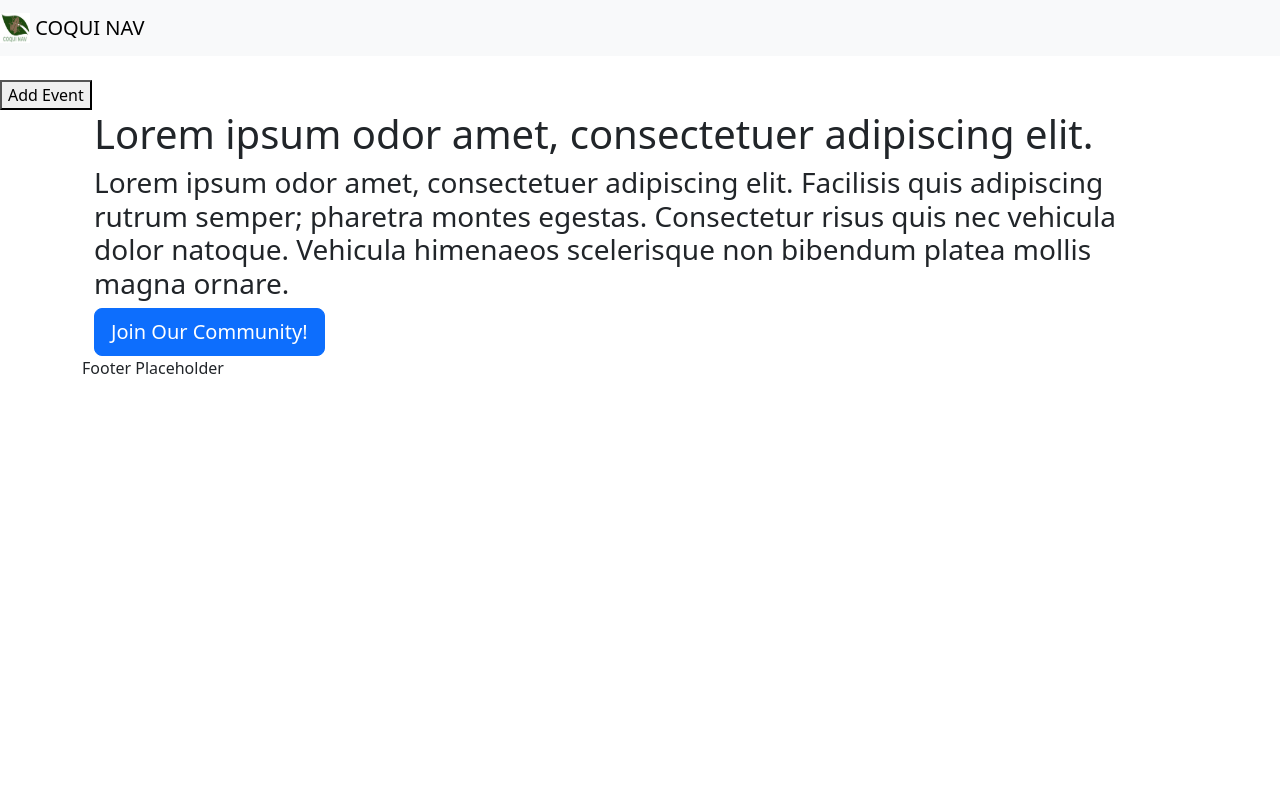
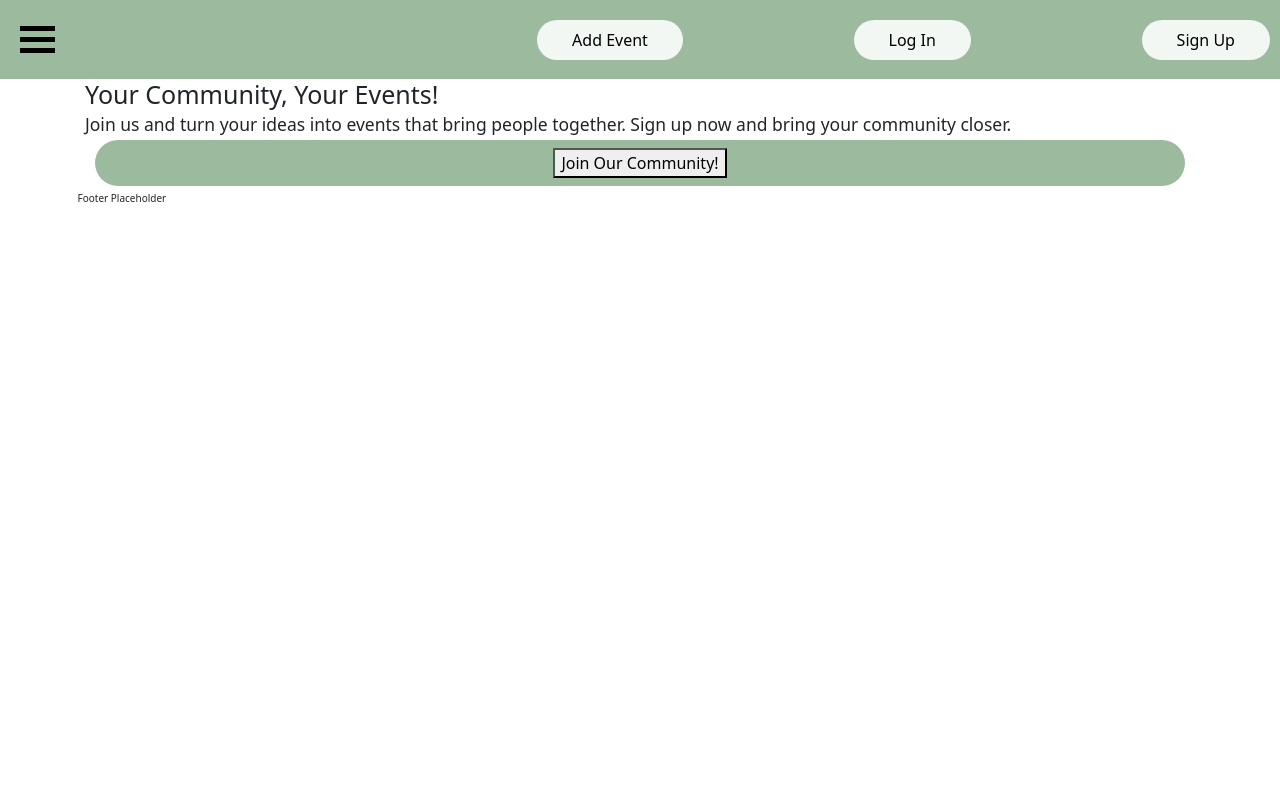
Before and after one commit to arycodes0/CoquiNav, a Flask app: page / in a window 1280 px wide. Run offline with Flask 3, Linux system fonts and the light colour scheme.

Commit message:
style first commit

```diff
--- /dev/null
+++ b/static/css/style.css
@@ -0,0 +1,119 @@
+/*
+Styling for COQUI NAV
+*/
+ * {
+    box-sizing: border-box;
+ }
+
+ html {
+    scroll-behavior: smooth;
+    font-size: 62.5%;
+    position: relative;
+    height: 100%;
+    margin: auto;
+ }
+
+ /* Custom Properties */
+ :root {
+    /* Colors */
+    --color-header: #9CBA9D;
+    --color-primary: #F2F7F4;
+    --color-footer: #9CBA9D;
+    --color-text: #1E1E1E;
+    --color-hover: #799a9c;
+    --color-button-bg: #F2F7F4;
+
+    /* Fonts */
+    --font-family-title: 'Rowdies', Helvetica, Arial, sans-serif;
+    --font-family-base: 'Inter', Helvetica, Arial;
+
+    /* Padding and Margins */
+    --header-button-padding: 8px 35px;
+    --header-button-margins: 5px 10px;
+ }
+
+ /* Header and Footer */
+ header {
+    background-color: var(--color-header);
+    padding: 0;
+    display: flex;
+    justify-content: space-between;
+    align-items: center;
+    width: 100%;
+    margin: 0;
+    box-sizing: border-box;
+ }
+
+ #eventAdder, #loginButton, #signupButton {
+    background-color: var(--color-button-bg);
+    text-align: center;
+    border: none;
+    padding: var(--header-button-padding);
+    text-decoration: none;
+    font-size: medium;
+    margin: var(--header-button-margins);
+    cursor: pointer;
+    border-radius: 50px;
+ }
+
+ #eventAdder:hover, #loginButton:hover, #signupButton:hover {
+    background-color: var(--color-hover);
+ }
+
+/* Style for the hamburger icon */
+.menu-icon {
+    cursor: pointer;
+    display: inline-block;
+    margin: 20px;
+}
+
+.menu-icon .bar {
+    width: 35px;
+    height: 5px;
+    background-color: black;
+    margin: 6px 0;
+    transition: 0.4s;
+}
+
+/* Style for the vertical nav menu */
+.nav-menu {
+    width: 200px;
+    background-color: #333;
+    position: fixed;
+    top: 0;
+    left: -200px;
+    height: 100%;
+    transition: 0.3s;
+}
+
+.nav-menu ul {
+    list-style-type: none;
+    padding: 0;
+}
+
+.nav-menu ul li {
+    text-align: left;
+    padding: 15px;
+}
+
+.nav-menu ul li a {
+    color: white;
+    text-decoration: none;
+    display: block;
+}
+
+.nav-menu ul li a:hover {
+    background-color: var(--color-text);
+}
+
+#signup-container {
+    background-color: var(--color-header);
+    text-align: center;
+    border: none;
+    padding: var(--header-button-padding);
+    text-decoration: none;
+    font-size: medium;
+    margin: var(--header-button-margins);
+    cursor: pointer;
+    border-radius: 50px;
+}
--- a/templates/base.html
+++ b/templates/base.html
@@ -7,8 +7,10 @@
         <link rel="apple-touch-icon" sizes="180x180" href="{{ url_for('static', filename='images/apple-touch-icon.png') }}">
         <link rel="icon" type="image/png" sizes="32x32" href="{{ url_for('static', filename='images/favicon-32x32.png') }}">
         <link rel="icon" type="image/png" sizes="16x16" href="{{ url_for('static', filename='images/favicon-16x16.png') }}">
+        <link rel="stylesheet" href="static/css/style.css">
         <link rel="manifest" href="{{ url_for('static', filename='images/site.webmanifest') }}">
         <link href="https://cdn.jsdelivr.net/npm/bootstrap@5.3.3/dist/css/bootstrap.min.css" rel="stylesheet" integrity="sha384-QWTKZyjpPEjISv5WaRU9OFeRpok6YctnYmDr5pNlyT2bRjXh0JMhjY6hW+ALEwIH" crossorigin="anonymous">
+        <link rel="stylesheet" href="https://fonts.googleapis.com/css?family=Rowdies">
     </head>
     <body>
         <!--Header-->
@@ -25,7 +27,7 @@
         {% include 'footer.html' %}
 
         <!--Custom JS-->
-        <script src="{{ url_for('static', filename='script.js') }}"></script>
+        <script src="/static/js/app.js"></script>
         <!--Link to bootstrap CDN JS via jsDelivr-->
         <script src="https://cdn.jsdelivr.net/npm/bootstrap@5.3.3/dist/js/bootstrap.bundle.min.js" integrity="sha384-YvpcrYf0tY3lHB60NNkmXc5s9fDVZLESaAA55NDzOxhy9GkcIdslK1eN7N6jIeHz"
         crossorigin="anonymous"></script>
--- a/templates/header.html
+++ b/templates/header.html
@@ -1,31 +1,26 @@
 <!-- Header template -->
  <header>
     <!-- NavBar -->
-    <nav class="navbar navbar-expand-lg navbar-light bg-light">
-        <button class="navbar-toggler" type="button" data-bs-toggle="collapse" data-bs-target="#navbarNav" aria-controls="navbarNav" aria-expanded="false" aria-label="Toggle navigation">
-            <span class="navbar-toggler-icon"></span>
-        </button>
-        <a class="navbar-brand" href="#">
-            <img src="/static/images/logo.jpg" width="30" height="30" class="d-inline-block align-top" alt="">
-            COQUI NAV
-        </a>
-         </nav>
-    <div class="collapse navbar-collapse" id="navbarNav">
-        <ul class="navbar-nav">
-            <li class="nav-item active">
-              <a class="nav-link" href="#">Home <span class="sr-only">(current)</span></a>
-            </li>
-            <li class="nav-item">
-              <a class="nav-link" href="#">Lorem</a>
-            </li>
-            <li class="nav-item">
-              <a class="nav-link" href="#">Ipsum</a>
-            </li>
-            <li class="nav-item">
-              <a class="nav-link disabled" href="#">Amet</a>
-            </li>
-          </ul>
-    </div>
+    <!-- Hamburger Menu -->
+    <div class="menu-icon" onclick="toggleMenu()">
+      <div class="bar"></div>
+      <div class="bar"></div>
+      <div class="bar"></div>
+  </div>
+
+  <!-- Vertical Navigation Bar -->
+  <nav id="navMenu" class="nav-menu">
+      <ul>
+          <li><a href="#">Home</a></li>
+          <li><a href="#">About</a></li>
+          <li><a href="#">Services</a></li>
+          <li><a href="#">Contact</a></li>
+      </ul>
+  </nav>
+  <section id="logo-img">
+    <link rel="icon" type="image/png" href="/images/logo.png">
+  </section>
+
     <section id="filter">
       <label for="distance-placeholder">
         <!-- Current location to be added dynamically -->
@@ -38,4 +33,18 @@
       <button id="eventAdder">Add Event</button>
       <!-- Event added button img to be added through CSS -->
     </section>
+
+    <!-- Log in Button -->
+     <section id="login">
+      <button id="loginButton">Log In</button>
+      <!-- Log In button will be hidden dynamically when user
+       is already logged in -->
+     </section>
+
+     <!-- Sign Up Button -->
+      <section id="signup">
+        <button id="signupButton">Sign Up</button>
+        <!-- Button will be hidden dynamically -->
+      </section>
+      <script src="/static/js/app.js"></script>
  </header>
--- a/templates/index.html
+++ b/templates/index.html
@@ -5,16 +5,14 @@
 <div class="container">
    <main>
     <section id="call_to_action">
-    <h1>Lorem ipsum odor amet, consectetuer adipiscing elit.</h1>
-    <h3>Lorem ipsum odor amet, consectetuer adipiscing elit.
-        Facilisis quis adipiscing rutrum semper; pharetra
-        montes egestas. Consectetur risus quis nec vehicula
-        dolor natoque. Vehicula himenaeos scelerisque non
-        bibendum platea mollis magna ornare.
+    <h1>Your Community, Your Events!</h1>
+    <h3>
+        Join us and turn your ideas into events that bring people
+        together. Sign up now and bring your community closer.
     </h3>
 </section>
 <div id="signup-container">
-    <button type="button" class="btn btn-primary btn-lg btn-block">Join Our Community!</button>
+    <button type="button">Join Our Community!</button>
 </div>
 </main>
 </div>
```
Also changed, not shown: static/js/app.js (+45 -20 lines), static/images/logo.jpg (deleted), static/images/logo.png (added), 3 other files.
